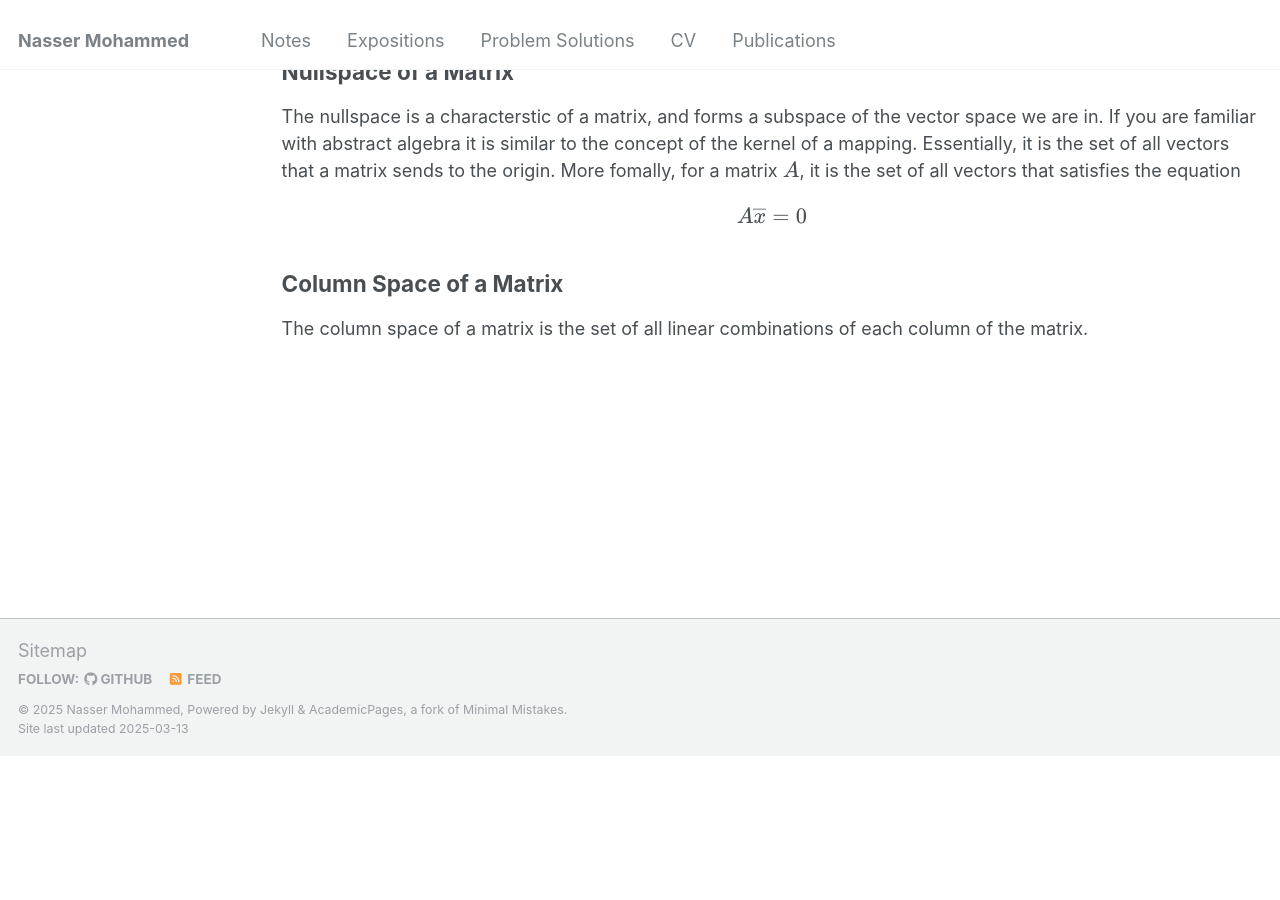
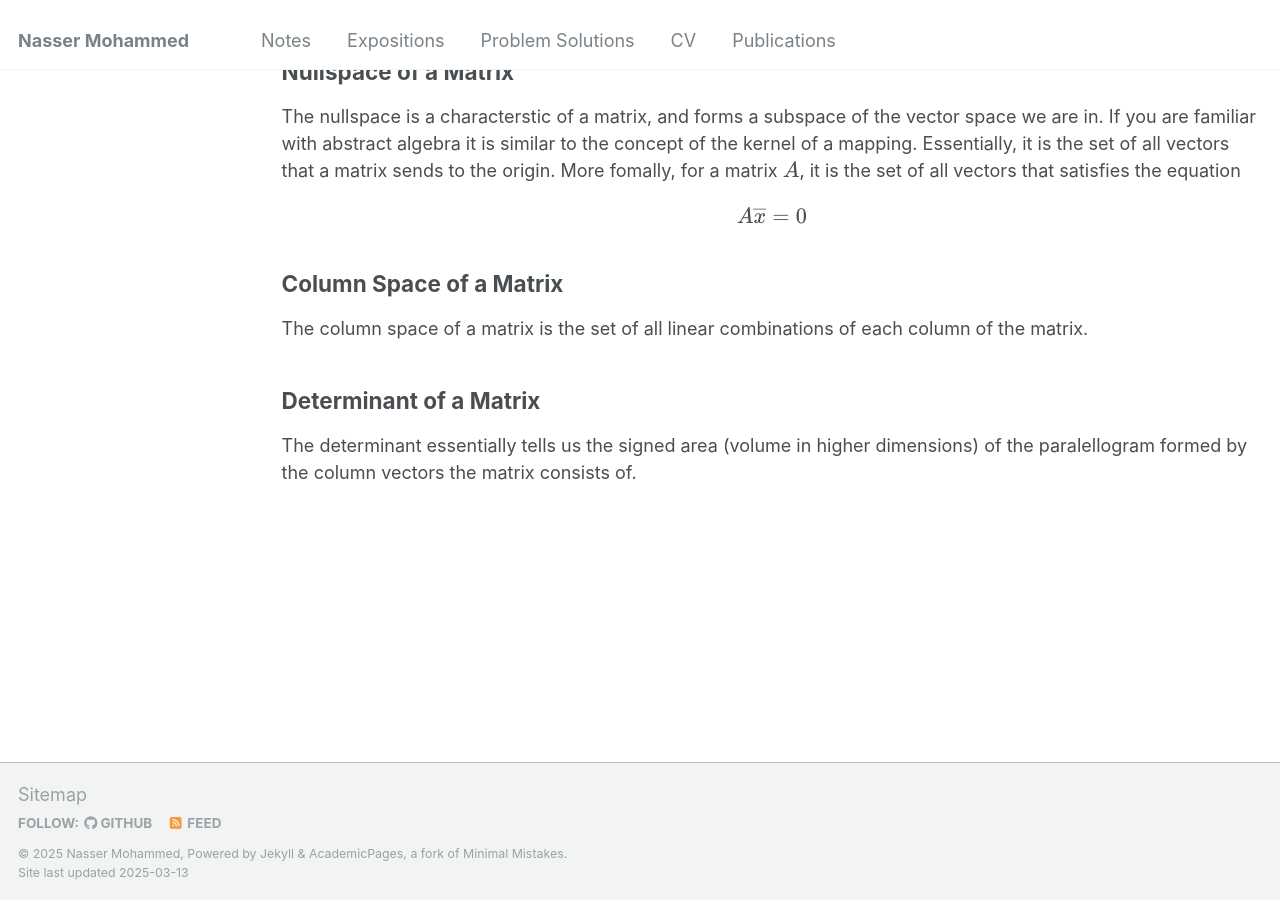
Before and after one commit to Nasser-Mohammed/Nasser-Mohammed.github.io, a Jekyll site: the page built from _pages/notes/linear-algebra/matrix.md, in a window 1280 px wide and 900 px high, scrolled down 3172 px. Built offline with Jekyll 4.4.1, drawn with Linux system fonts in a browser that asks for light colours; before the commit the page ends 3928 px from its top, so only the background shows below that.

Commit message:
Update matrix.md

```diff
--- a/_pages/notes/linear-algebra/matrix.md
+++ b/_pages/notes/linear-algebra/matrix.md
@@ -128,3 +128,7 @@ The nullspace is a characterstic of a matrix, and forms a subspace of the vector
 
 ## Column Space of a Matrix
 The column space of a matrix is the set of all linear combinations of each column of the matrix.
+
+
+## Determinant of a Matrix
+The determinant essentially tells us the signed area (volume in higher dimensions) of the paralellogram formed by the column vectors the matrix consists of.
```
